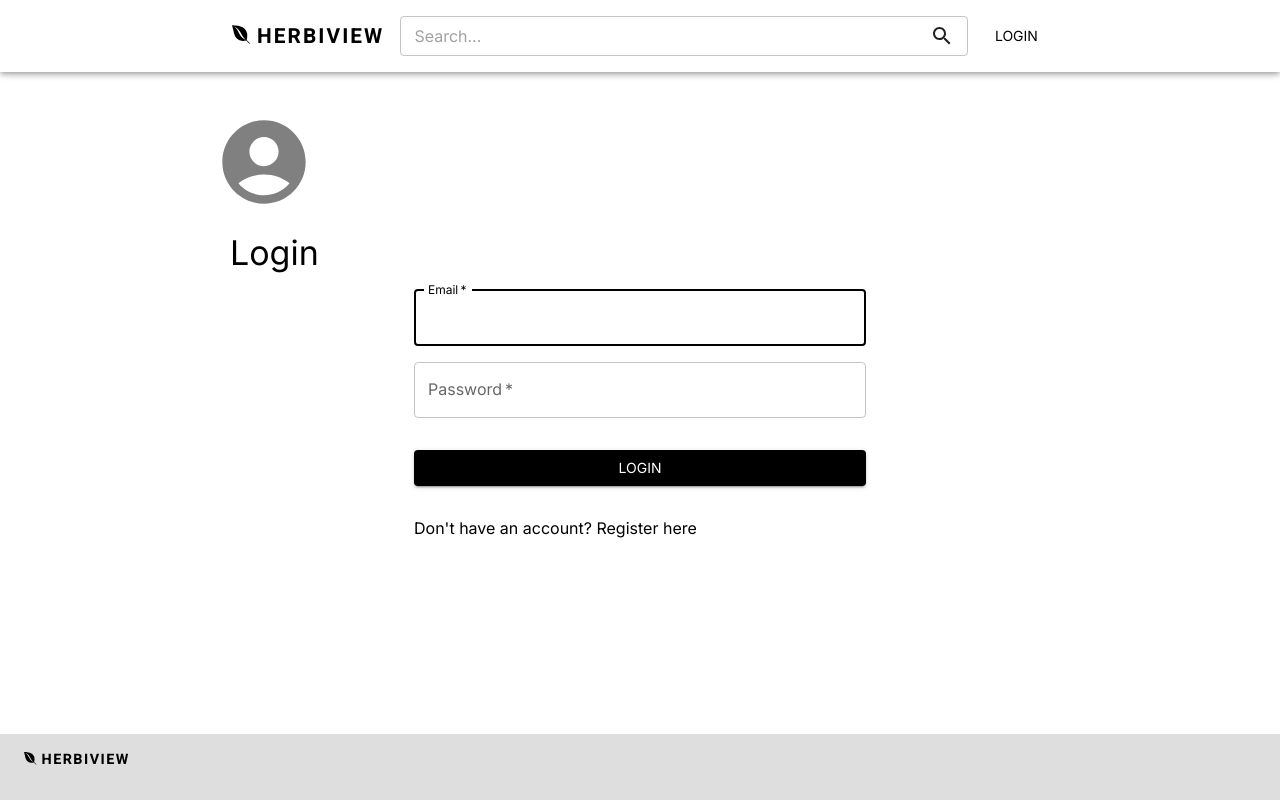
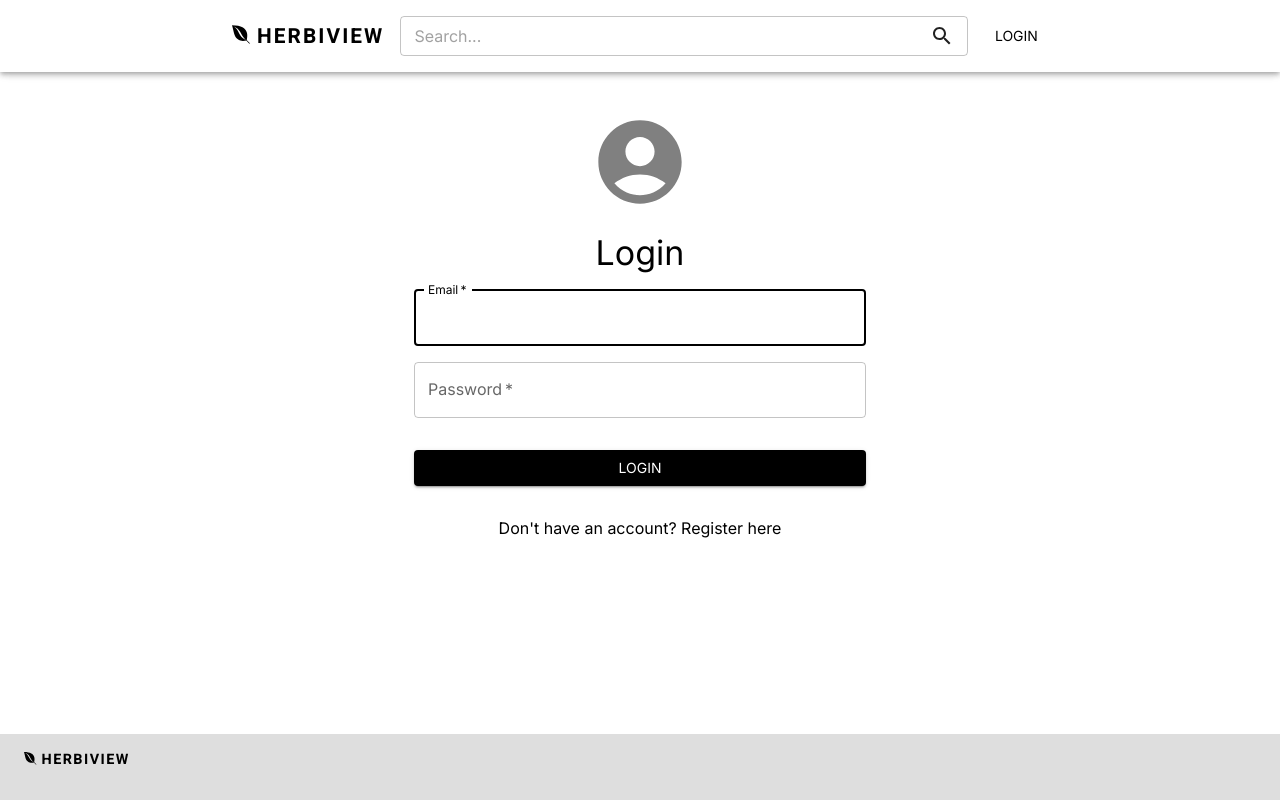
Before and after one commit to arismink/herbiview, a React (Create React App) app in the folder client/: page /login in a window 1280 px wide. Built offline with nearby package versions, Linux system fonts and the light colour scheme.

Commit message:
add textAlign center

```diff
--- a/client/src/pages/Login.jsx
+++ b/client/src/pages/Login.jsx
@@ -21,7 +21,8 @@ export default function Login() {
 
   return (
     <Container
-      sx={{mt: 5}}
+      sx={{mt: 5,
+      textAlign: "center"}}
       maxWidth="md">
 
       <AccountCircleIcon style={{ fontSize: 100, color: 'grey' }}/>
--- a/client/src/pages/Register.jsx
+++ b/client/src/pages/Register.jsx
@@ -17,7 +17,6 @@ export default function Register() {
 
   // Handle registration with this function
   const handleRegistration = (data) => {
-    console.log(data);
 
     return axios
       .post('/api/users/register', {
@@ -26,19 +25,18 @@ export default function Register() {
         password: data.password
       })
       .then(res => {
-        console.log('res:', res);
-        console.log(res.config.data);
-        console.log(JSON.parse(res.config.data))
-        console.log('type of:', typeof res.config.data)
+        const newUser = JSON.parse(res.config.data);
+
+        console.log(newUser);
       })
-
   };
 
   const onErrors = errors => console.error(errors);
 
   return (
     <Container
-      sx={{mt: 5}}
+      sx={{mt: 5,
+        textAlign: "center"}}
       maxWidth="md">
 
       <PersonAddAltIcon style={{ fontSize: 100, color: 'grey' }}/>
```
